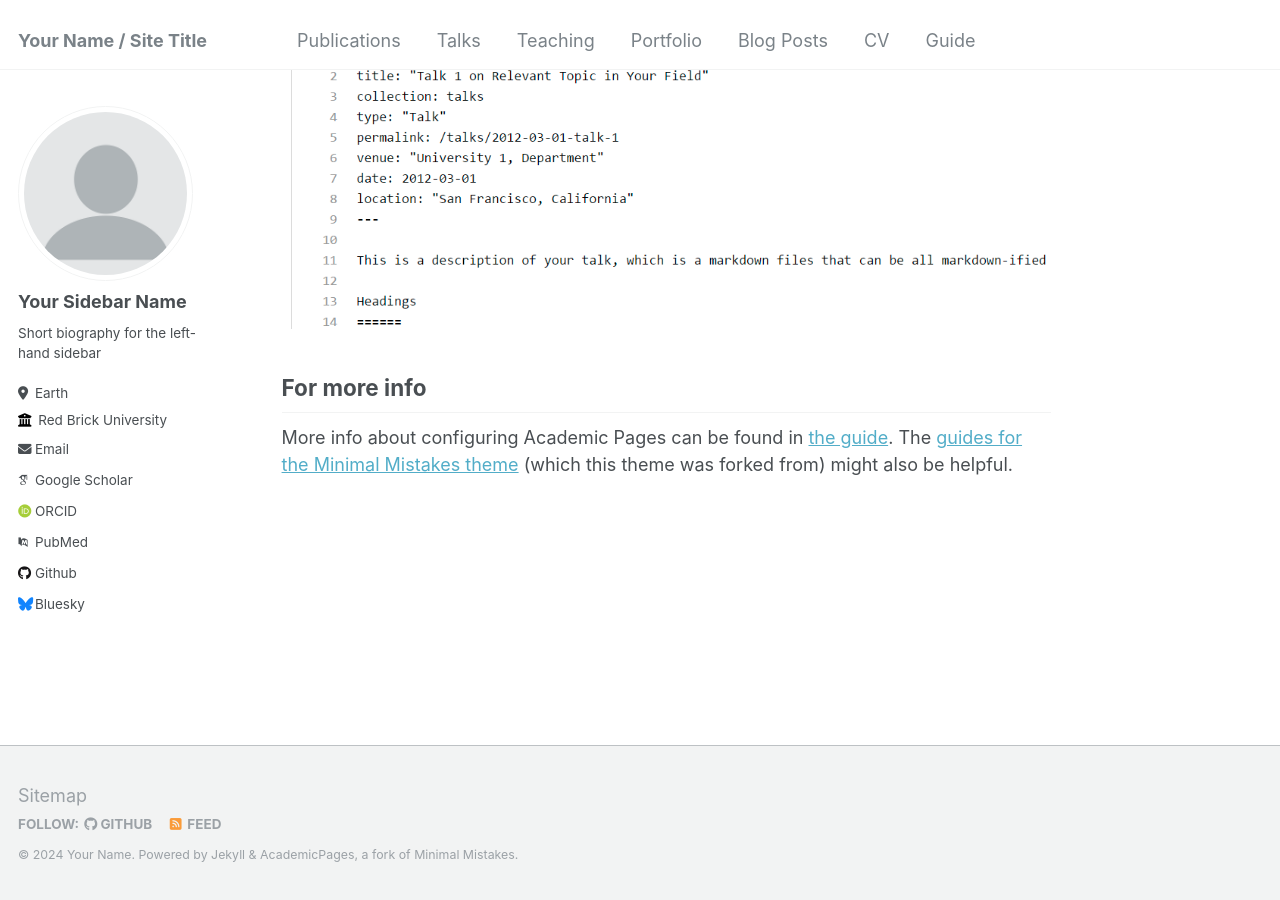
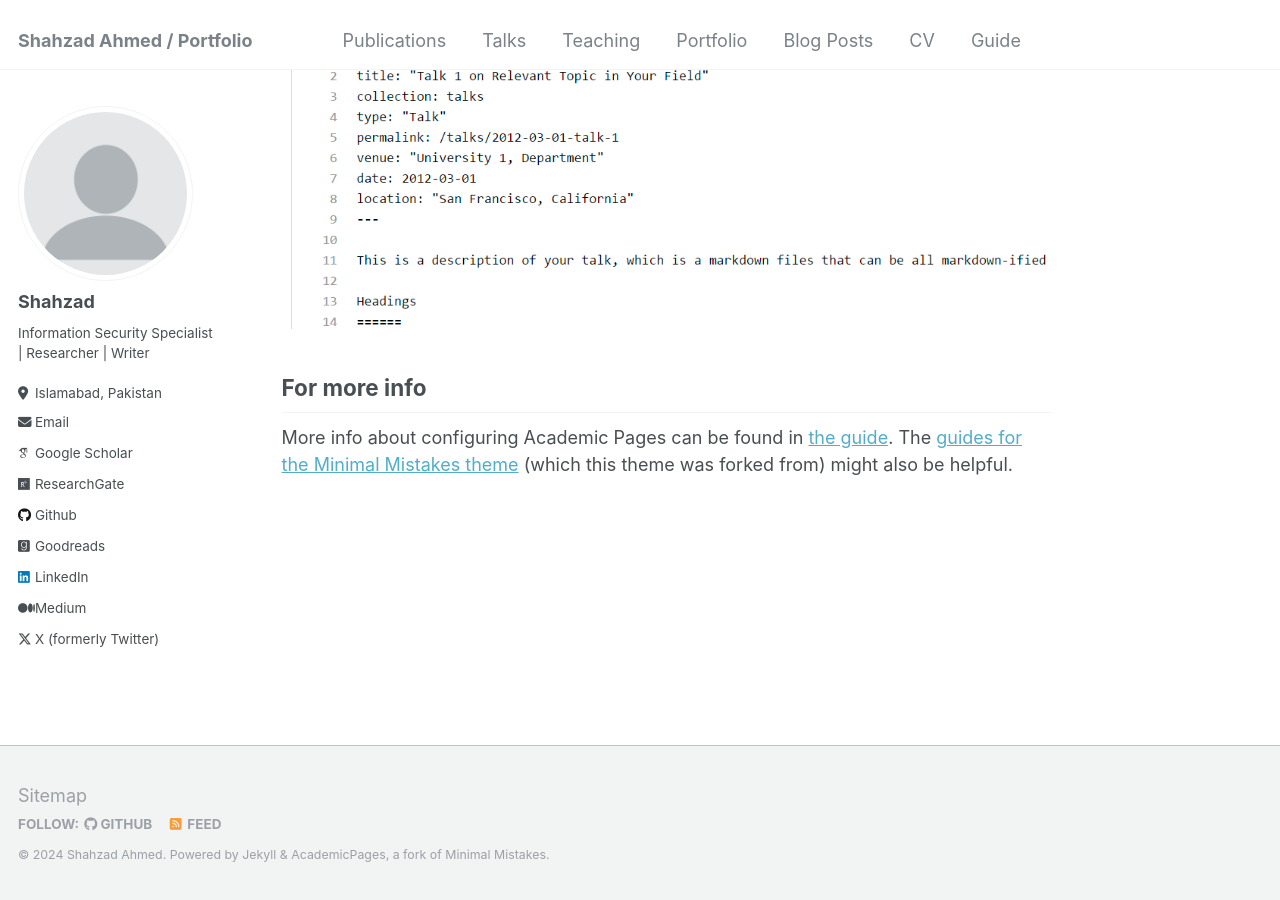
Before and after one commit to mirshahzad/mirshahzad.github.io, a Jekyll site: the page built from _pages/about.md, in a window 1280 px wide and 900 px high, scrolled down 2660 px. Built offline with Jekyll 4.4.1, drawn with Linux system fonts in a browser that asks for light colours; some web fonts are replaced.

Commit message:
config.yml file updated

```diff
--- a/_config.yml
+++ b/_config.yml
@@ -8,13 +8,14 @@
 
 # Basic Site Settings
 locale                   : "en-US"
-title                    : "Your Name / Site Title"
+title                    : "Shahzad Ahmed / Portfolio"
 title_separator          : "-"
-name                     : &name "Your Name"
-description              : &description "personal description"
-url                      : https://academicpages.github.io # the base hostname & protocol for your site e.g. "https://mmistakes.github.io"
+name                     : &name "Shahzad Ahmed"
+description              : &description "I am an information security specialist with over three years of research and industry experience on multiple projects with different clients. Currently, I am serving as an Incharge Data Source Unit at the National Assembly, Pakistan, where I am responsible for leading data management, analysis, and security operations. Additionally, I am working as a freelancer on Upwork (I’m Top Rated on Upwork) and Fiverr. I am also working with a Senior Cybersecurity Consultant in the UK on different risk assessment projects on a remote basis.
+                            I am available to a vigilant team and a supportive organization where I can grow and utilize my expertise, and contribute to the tech community as well as to the planet."
+url                      : https://mirshahzad.github.io # the base hostname & protocol for your site e.g. "https://mmistakes.github.io"
 baseurl                  : "" # the subpath of your site, e.g. "/blog"
-repository               : "academicpages/academicpages.github.io"
+repository               : "mirshahzad/mirshahzad.github.io"
 
 # Site Author - The following control what appear as part of the author content on the side bar.
 #               If a field is blank the icon and link will not appear, otherwise it will be shown.
@@ -22,22 +23,22 @@ repository               : "academicpages/academicpages.github.io"
 author:
   # Biographic information
   avatar           : "profile.png"
-  name             : "Your Sidebar Name"
+  name             : "Shahzad"
   pronouns         : # example: "she/her"
-  bio              : "Short biography for the left-hand sidebar"
-  location         : "Earth"
-  employer         : "Red Brick University"
+  bio              : "Information Security Specialist | Researcher | Writer"
+  location         : "Islamabad, Pakistan"
+  employer         : #"Red Brick University"
   uri              : # URL
-  email            : "none@example.org"
+  email            : "mirshahzad2012@gmail.com"
 
   # Academic websites
   arxiv            : # URL - Update with the correct link to your profile
-  googlescholar    : "https://scholar.google.com/citations?user=PS_CX0AAAAAJ"
-  impactstory      : # URL
-  orcid            : "http://orcid.org/yourorcidurl"
-  semantic         : # URL
-  pubmed           : "https://www.ncbi.nlm.nih.gov/pubmed/?term=john+snow"
-  researchgate     : # URL
+  googlescholar    : "https://scholar.google.com/citations?user=VeyHCiEAAAAJ&hl=en"
+  #impactstory      : # URL
+  #orcid            : "http://orcid.org/yourorcidurl"
+  #semantic         : # URL
+  #pubmed           : "https://www.ncbi.nlm.nih.gov/pubmed/?term=john+snow"
+  researchgate     : "https://www.researchgate.net/profile/Shahzad-Ahmed-12"
 
   # Repositories and software development
   bitbucket        : # Username - Update with your username on the site
@@ -48,24 +49,25 @@ author:
   stackoverflow    : # User number or user number and name (i.e., use "1" or "1/jeff-atwood")
 
   # Social media
-  bluesky          : "bsky.app" # Replace this with you Bluesky username
+  bluesky          : #"bsky.app" # Replace this with you Bluesky username
+  linkedin         : "https://www.linkedin.com/in/mirshahzad"
+  github           : "https://github.com/mirshahzad"
+  medium           : "https://mirshahzad.medium.com/"
+  twitter          : "https://twitter.com/mirshahzadahmed"
+  goodreads        : "https://www.goodreads.com/mirshahzad"
   facebook         : # Username
   flickr           : # Username
   foursquare       : # Username
-  goodreads        : # Username
   google_plus      : # Username
   keybase          : # Username
   instagram        : # Username
   lastfm           : # Username
-  linkedin         : # Username
   mastodon         : # URL
-  medium           : # URL
   pinterest        : # Username
   soundcloud       : # Username
   steam            : # Username
   telegram         : # URL
   tumblr           : # Username
-  twitter          : # Username for X / Twitter
   vine             : # Username
   weibo            : # Username
   wikipedia        : # Username
```
